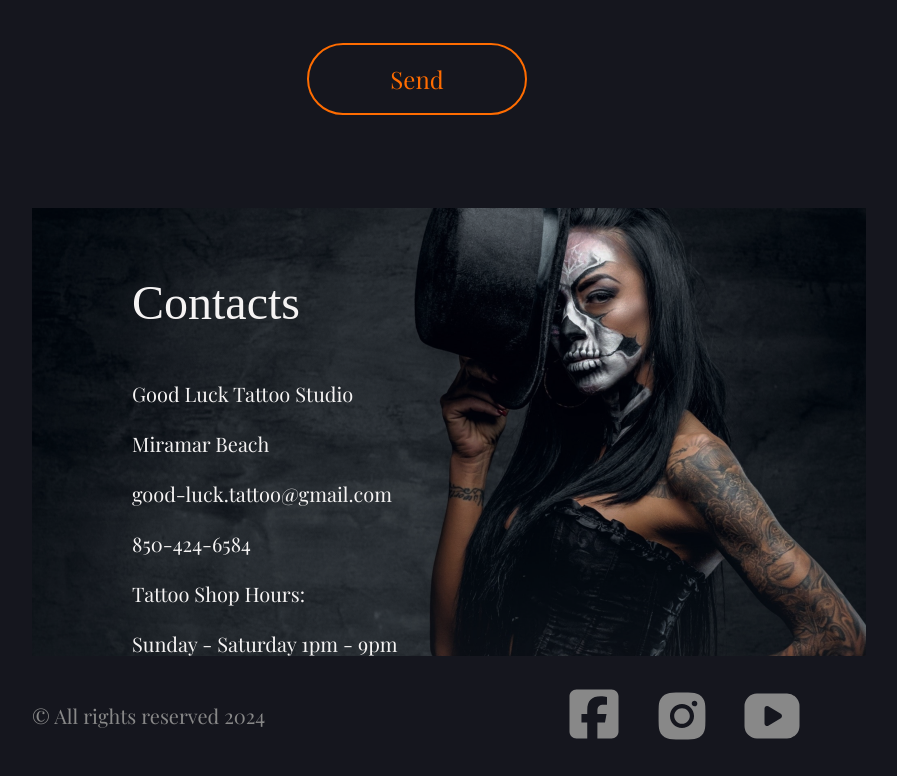
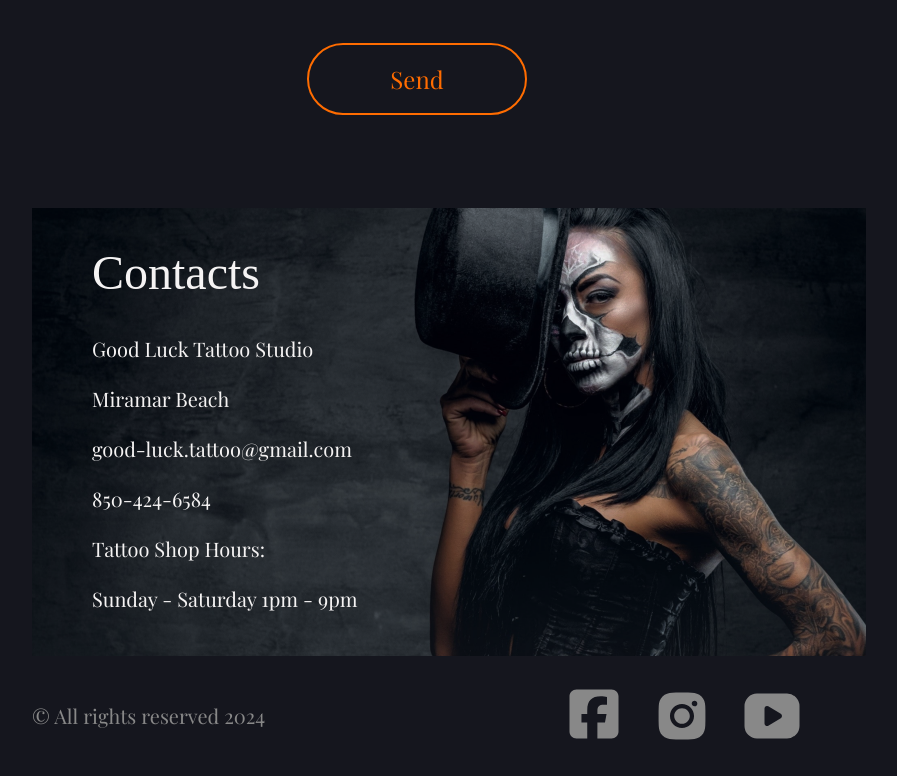
Before and after one commit to ViktorSvertoka/tattoo-studio, a Next.js app: page / in a window 1280 px wide. Shown: the part 5918-6694 px from the top of the page, without its empty margins (223-1120 px from the left). Built offline with nearby package versions, Linux system fonts and the light colour scheme; a web font is replaced by a local one.

Commit message:
Update Contacts.tsx

```diff
--- a/src/sections/Contacts.tsx
+++ b/src/sections/Contacts.tsx
@@ -40,9 +40,9 @@ const Contacts = () => {
             </button>
           </form>
         </div>
-        <div className="xs:bg-contactsMobile sm:bg-contactsTablet lg:bg-contactsDesktop bg-cover bg-center xs:w-[375px] xs:h-[660px] sm:w-[834px] sm:h-[449px] lg:w-[708px] lg:h-[633px] sm:pt-[60px] sm:pl-[100px] lg:pt-[100px] lg:pl-[110px]">
+        <div className="xs:bg-contactsMobile sm:bg-contactsTablet lg:bg-contactsDesktop bg-cover bg-center xs:w-[375px] xs:h-[660px] sm:w-[834px] sm:h-[449px] lg:w-[708px] lg:h-[633px] sm:pt-[30px] sm:pl-[60px] lg:pt-[100px] lg:pl-[110px]">
           <div className="xs:pt-[300px] xs:pl-[80px] sm:pt-[0px] sm:pl-[0px]">
-            <h2 className="text-white font-rye xs:text-[32px] sm:text-[48px] lg:text-[48px] mb-[40px]">
+            <h2 className="text-white font-rye xs:text-[32px] sm:text-[48px] lg:text-[48px] xs:mb-[15px] sm:mb-[25px] lg:mb-[40px]">
               Contacts
             </h2>
             <ul className="text-white font-playfair xs:text-[16px] sm:text-[20px] lg:text-[20px] flex flex-col gap-[20px]">
```
